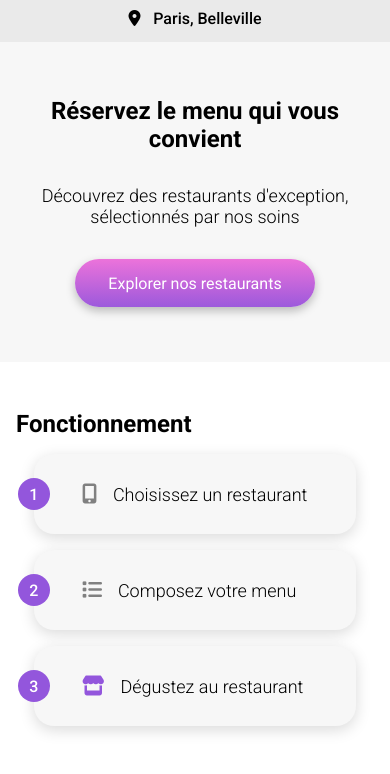
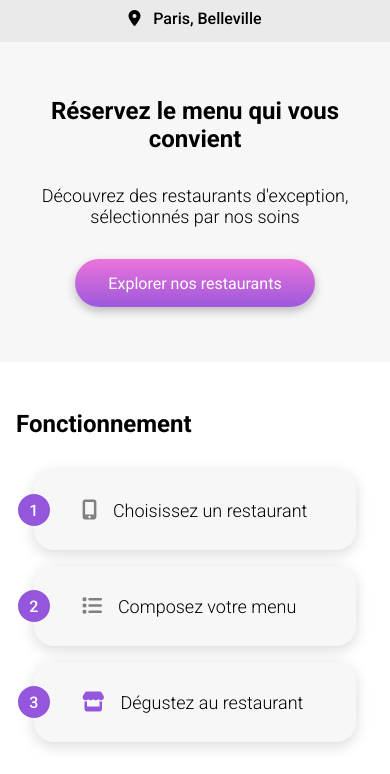
Before and after one commit to JNSPK/Oh_my_food, a website: page index.html in a window 390 px wide. Shown: the part 70-844 px from the top of the page. Drawn offline with Linux system fonts and the light colour scheme; a web font is replaced by a local one.

Commit message:
Responsive index.html + footer.

```diff
--- a/Sass/Base/_base.scss
+++ b/Sass/Base/_base.scss
@@ -16,6 +16,7 @@ header {
   z-index: 3;
   top: 0;
   height: 4rem;
+  width: 100%;
   @include center;
   background-color: $white;
   box-shadow: 0px 2px 4px rgba($black, 0.15);
@@ -24,9 +25,15 @@ header {
   }
 }
 body {
-  @include d-flex-column;
   position: relative;
+  & .main-container {
+    width: 100%;
+    @include devices(desktop) {
+      @include center;
+    }
+  }
 }
+
 main {
   height: 100%;
   width: 100%;
@@ -35,18 +42,59 @@ a {
   text-decoration: none;
 }
 footer {
-  @include d-flex-column;
   width: 100%;
   padding: 1rem 1.5rem 1.5rem 1.5rem;
-  gap: 0.7rem;
+  gap: 2rem;
   background-color: $mine-shaft;
   color: $white;
+  & .footer__lien {
+    display: flex;
+    flex-direction: column;
+    gap: 0.5rem;
+  }
   a {
     color: inherit;
   }
   .logoreverse {
-    margin: 1rem 0 0.5rem 0;
+    padding-bottom: 1rem;
     filter: invert(100%);
-    width: 30%;
+    width: 8rem;
+  }
+  @include devices(tablet) {
+    display: flex;
+    max-height: 10%;
+    flex-direction: row-reverse;
+    justify-content: flex-start;
+    align-items: center;
+    gap: 2rem;
+    & .footer__lien {
+      display: flex;
+      flex-direction: row;
+      justify-content: flex-end;
+      align-items: center;
+      gap: 0.5rem;
+    }
+    & .logoreverse {
+      padding: 0;
+    }
+  }
+  @include devices(desktop) {
+    display: flex;
+    max-height: 10%;
+    flex-direction: row-reverse;
+    justify-content: flex-start;
+    align-items: center;
+    gap: 2rem;
+    & .footer__lien {
+      display: flex;
+      justify-content: flex-end;
+      align-items: center;
+      flex-direction: row;
+      gap: 0.5rem;
+    }
+
+    & .logoreverse {
+      padding: 0;
+    }
   }
 }
--- a/Sass/Base/_typo.scss
+++ b/Sass/Base/_typo.scss
@@ -8,6 +8,14 @@ h1 {
     font-weight: $text;
     font-size: 16px;
     padding: 1rem;
+  }
+}
+.explorer h1 {
+  @include devices(tablet) {
+    font-size: 28px;
+  }
+  @include devices(desktop) {
+    font-size: 40px;
   }
 }
 h2 {
--- a/Sass/Composants/_composants.scss
+++ b/Sass/Composants/_composants.scss
@@ -11,6 +11,14 @@
   background-color: $earthborn-bugle;
   padding-left: 3rem;
   gap: 1rem;
+
+  @include devices(tablet) {
+    width: 33%;
+    padding-left: 2rem;
+  }
+  @include devices(desktop) {
+    width: 33%;
+  }
 
   .etape {
     display: flex;
--- a/Sass/Layout/_layout.scss
+++ b/Sass/Layout/_layout.scss
@@ -1,17 +1,24 @@
 section {
+  display: flex;
+  flex-direction: column;
+  justify-content: center;
   width: 100%;
-  &.fonctionnement {
+  position: relative;
+  &.fonctionnement,
+  &.restaurants {
     @include d-flex-column;
-    justify-content: center;
+    @include center;
+    & h1 {
+      width: 100%;
+      max-width: 1440px;
+      padding-bottom: 1rem;
+    }
     padding: 3rem 1rem;
     gap: 1rem;
   }
+
   &.restaurants {
-    @include d-flex-column;
-    position: relative;
     background-color: $gallery;
-    padding: 2rem 0.9rem;
-    gap: 1rem;
   }
   & > div,
   ul {
@@ -36,6 +43,41 @@ section {
     &.restaurants-container {
       align-items: center;
       gap: 1rem;
+
+      @include devices(tablet) {
+        flex-direction: row;
+      }
+      @include devices(desktop) {
+        flex-direction: row;
+        max-width: 1440px;
+      }
+    }
+  }
+  & .instruction-container {
+    gap: 2rem;
+    @include devices(tablet) {
+      padding: 2rem;
+    }
+    @include devices(desktop) {
+      padding: 2rem;
+    }
+  }
+  & .restaurants-container {
+    @include devices(tablet) {
+      flex-direction: column;
+      flex-wrap: wrap;
+
+      & .card {
+        width: 48%;
+      }
+    }
+    @include devices(desktop) {
+      flex-direction: column;
+      flex-wrap: wrap;
+
+      & .card {
+        width: 48%;
+      }
     }
   }
 }
--- a/Sass/Utils/_mixins.scss
+++ b/Sass/Utils/_mixins.scss
@@ -41,17 +41,16 @@
 
 // Media queries
 
-@mixin tablet {
-  @media screen and (min-width: 800px) and (max-width: 1200px) {
+@mixin devices($breakpoint) {
+  @if $breakpoint == tablet {
+    @media screen and (min-width: 700px) and (max-width: 999.9px) {
+      @content;
+    }
+  }
+
+  @if $breakpoint == desktop {
+    @media (min-width: 1000px) {
+      @content;
+    }
   }
 }
-
-@mixin desktop {
-  @media (min-width: 1200px) {
-  }
-}
-
-@mixin large-desktop {
-  @media (min-width: 1400px) {
-  }
-}
--- a/index.html
+++ b/index.html
@@ -19,6 +19,7 @@
     <title>Oh my food</title>
   </head>
   <body>
+    <div class="main-container">
       <header>
         <img
           src="./Assets/Images/logo/ohmyfood.png"
@@ -127,12 +128,17 @@
           src="./Assets/Images/logo/ohmyfood.png"
           alt="logo"
           class="logoreverse" />
-      <a href="#"><i class="fa-utensils fa-solid"></i>Proposer un restaurant</a>
+        <div class="footer__lien">
+          <a href="#"
+            ><i class="fa-utensils fa-solid"></i>Proposer un restaurant</a
+          >
           <a href="#"
             ><i class="fa-hands-helping fa-solid"></i>Devenir partenaire</a
           >
           <a href="#">Mentions légales</a>
           <a href="#">Contact</a>
+        </div>
       </footer>
+    </div>
   </body>
 </html>
```
Also changed, not shown: menu1.html (+3 -0 lines), menu2.html (+3 -0 lines), menu3.html (+3 -0 lines), menu4.html (+3 -0 lines), public/css/style.css, 1 other file. Lines whose indentation alone changed are shown as unchanged.
